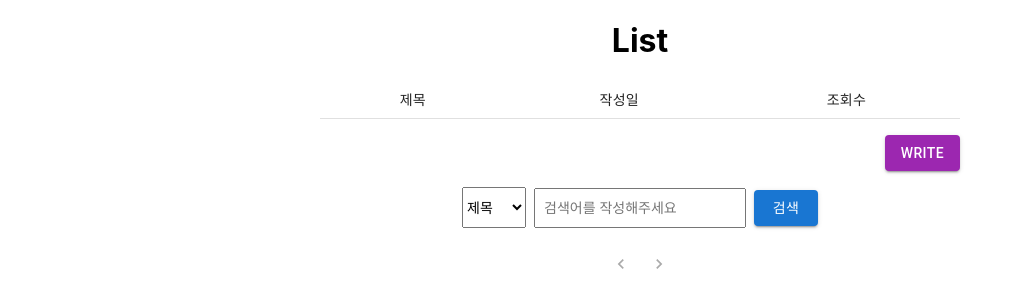
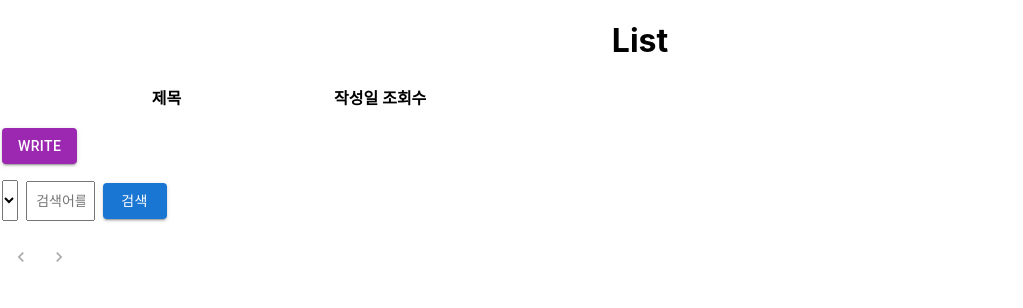
Before and after one commit to mandoo1229/React-Board-ReStart, a React (Create React App) app: page / in a window 1280 px wide. Shown: the top 308 px of the page, without its empty margins (0-1023 px from the left). Built offline with nearby package versions, Linux system fonts and the light colour scheme.

Commit message:
Style : 테이블 디자인 수정하였습니다.

```diff
--- a/src/Page/List.js
+++ b/src/Page/List.js
@@ -61,37 +61,35 @@ const List = memo(({ list, dispatch }) => {
   const sortedList = [...list].reverse(); // 최신글이 1페이지에 오도록 역순으로 정렬
 
   return (
-    <div className="list-container">
-      <Table size="small" aria-label="a dense table" style={{ width: '50%', height: '50%' }}>
-        <TableHead>
-          <TableRow>
-            <TableCell align="center">제목</TableCell>
-            <TableCell align="center">작성일</TableCell>
-            <TableCell align="center">조회수</TableCell>
-          </TableRow>
-        </TableHead>
-        <TableBody>
+    <div className="container">
+      <table className="rwd-table">
+        <tbody>
+          <tr>
+            <th>제목</th>
+            <th>작성일</th>
+            <th>조회수</th>
+          </tr>
           {paginateData(filteredItems.length > 0 ? filteredItems : sortedList).map((item) => {
             return (
-              <TableRow key={item.id}>
-                <TableCell align="center">
+              <tr key={item.id}>
+                <td>
                   <Link
                     onClick={onClickItem(item.id)}
                     to={`/detail/${item.id}`}
                     style={{ color: 'inherit', textDecoration: 'none' }}
                   >
+                    {' '}
                     {item.title}
                   </Link>
-                </TableCell>
-                <TableCell align="center">{item.date}</TableCell>
-                <TableCell align="center">{item.views}</TableCell>
-              </TableRow>
+                </td>
+                <td>{item.date}</td>
+                <td>{item.views}</td>
+              </tr>
             );
           })}
-        </TableBody>
-      </Table>
+          <Table size="small" aria-label="a dense table" style={{ width: '50%', height: '50%' }}></Table>
           <div className="button-container">
-        <Button variant="contained" color="secondary" style={{ marginLeft: 'auto', color: 'white' }}>
+            <Button variant="contained" color="secondary" style={{ color: 'white' }}>
               <Link to="/write" style={{ color: 'inherit', textDecoration: 'none' }}>
                 write
               </Link>
@@ -116,12 +114,16 @@ const List = memo(({ list, dispatch }) => {
           <div className="pagination-container">
             <Pagination
               style={{ marginTop: '20px' }}
-          count={Math.ceil(filteredItems.length > 0 ? filteredItems.length / itemsPerPage : list.length / itemsPerPage)}
+              count={Math.ceil(
+                filteredItems.length > 0 ? filteredItems.length / itemsPerPage : list.length / itemsPerPage
+              )}
               page={currentPage}
               onChange={(event, page) => setCurrentPage(page)}
               color="primary"
             />
           </div>
+        </tbody>
+      </table>
     </div>
   );
 });
```
Lines whose indentation alone changed are shown as unchanged.
